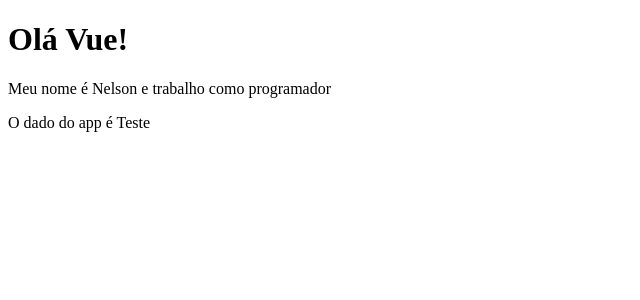
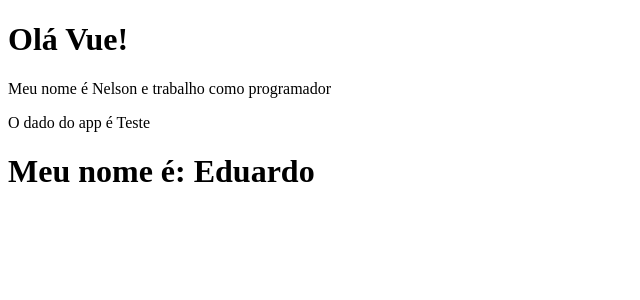
Before and after one commit to Nfalconi27/projeto_vue, a Vue app: page / in a window 1280 px wide. Shown: the top 300 px of the page, without its empty margins (0-640 px from the left). Built offline with nearby package versions, Linux system fonts and the light colour scheme.

Commit message:
teste de lifecycle rooks

```diff
--- a/src/App.vue
+++ b/src/App.vue
@@ -1,18 +1,20 @@
 <template>
   <div>
     <PrimeiroComponente /> <!--<chamada do componente-->
-    <!--<h1>Ola Mundo!</h1>-->
     <p>O dado do app é {{ testando }}</p>
+    <LifeCycle />
   </div>
 </template>
 
 <script>
   import PrimeiroComponente from './components/PrimeiroComponente.vue';
+  import LifeCycle from './components/LifeCycle.vue';
 
   export default{
     name: 'App',
     components:{
-      PrimeiroComponente
+      PrimeiroComponente,
+      LifeCycle
     },
     data(){ //também é possível incluir o data aqui
       return{
--- /dev/null
+++ b/src/components/LifeCycle.vue
@@ -0,0 +1,28 @@
+<template>
+    <h1>Meu nome é: {{ nome }}</h1>
+</template>
+
+<script>
+     export default{
+        name: 'LifeCycle',
+        data(){
+            return{
+                nome: 'Ainda não sei'
+            }
+        },
+        created(){
+            setTimeout(() => {
+                this.nome = 'Nelson'
+            }, 1000);
+
+        },
+        mounted(){
+            setTimeout(() => {
+                this.nome = 'Eduardo'
+            }, 2000);
+
+        }
+
+     }
+
+</script>
```
